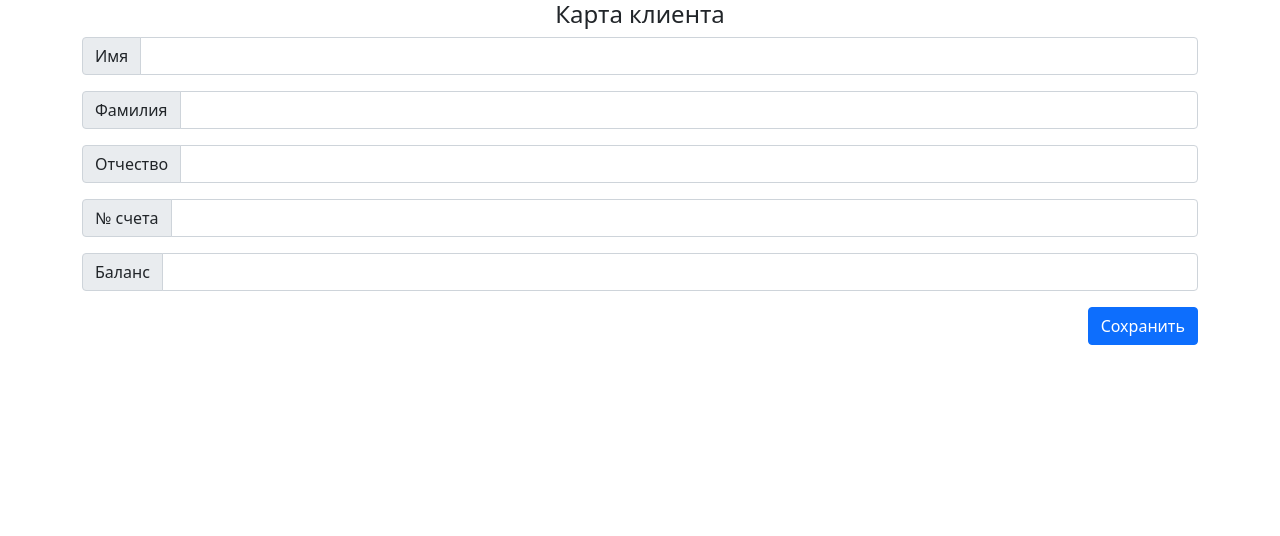
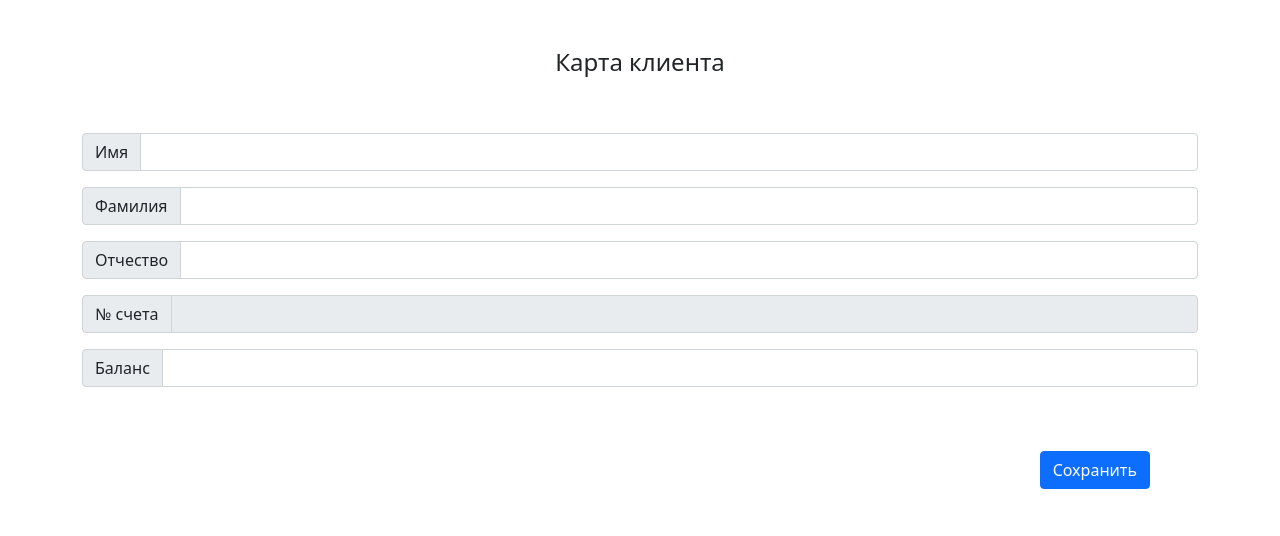
Before and after one commit to Valtear/php, a PHP site: page /form.php in a window 1280 px wide. Shown: the top 536 px of the page. Run offline with PHP 8.4, Linux system fonts and the light colour scheme.

Commit message:
Update form.php

```diff
--- a/coursework/form.php
+++ b/coursework/form.php
@@ -5,9 +5,9 @@
     <link href="https://cdn.jsdelivr.net/npm/bootstrap@5.0.2/dist/css/bootstrap.min.css" rel="stylesheet" integrity="sha384-EVSTQN3/azprG1Anm3QDgpJLIm9Nao0Yz1ztcQTwFspd3yD65VohhpuuCOmLASjC" crossorigin="anonymous">
   </head>
   <body>
-       <form action="#" method="POST">
+       <form action="index.php" method="POST">
             <div class="container">
-                <div class="d-flex justify-content-center">
+                <div class="d-flex justify-content-center p-5">
                     <h4>Карта клиента<h4>
                 </div>
                 <div class="input-group mb-3">
@@ -24,13 +24,14 @@
                 </div>
                 <div class="input-group mb-3">
                     <span class="input-group-text" id="basic-addon1">№ счета</span>
-                    <input type="text" class="form-control" paria-label="Имя пользователя" aria-describedby="basic-addon1">
+                    <input type="text" class="form-control" paria-label="Имя пользователя" aria-describedby="basic-addon1" readonly>
                 </div>
                 <div class="input-group mb-3">
                     <span class="input-group-text" id="basic-addon1">Баланс</span>
                     <input type="text" class="form-control"  aria-label="Имя пользователя" aria-describedby="basic-addon1">
                 </div>
-                <div class="d-flex justify-content-end">
+
+                <div class="d-flex justify-content-end p-5">
                     <button class="btn btn-primary" type="submit">Сохранить</button>
                 </div>
             </div>
```
